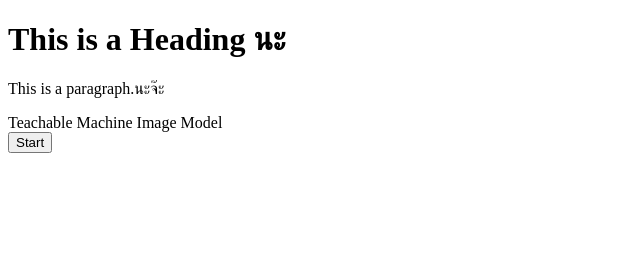
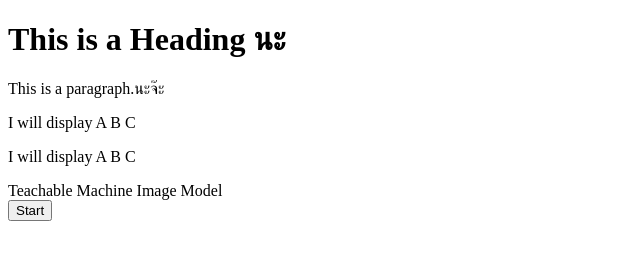
Before and after one commit to tiwaporn16/maskml, a plain HTML site: page index.html in a window 1280 px wide. Shown: the whole page, without its empty margins (0-640 px from the left). Drawn offline with Linux system fonts and the light colour scheme.

Commit message:
Update index.html

```diff
--- a/index.html
+++ b/index.html
@@ -7,6 +7,18 @@
 
 <h1>This is a Heading นะ</h1>
 <p>This is a paragraph.นะจ๊ะ</p>
+ <!DOCTYPE html>
+<html>
+<head>
+<meta charset="UTF-8">
+</head>
+<body>
+
+<p>I will display A B C</p>
+<p>I will display &#65; &#66; &#67;</p>
+
+</body>
+</html>
  <div>Teachable Machine Image Model</div>
 <button type="button" onclick="init()">Start</button>
 <div id="webcam-container"></div>
```
